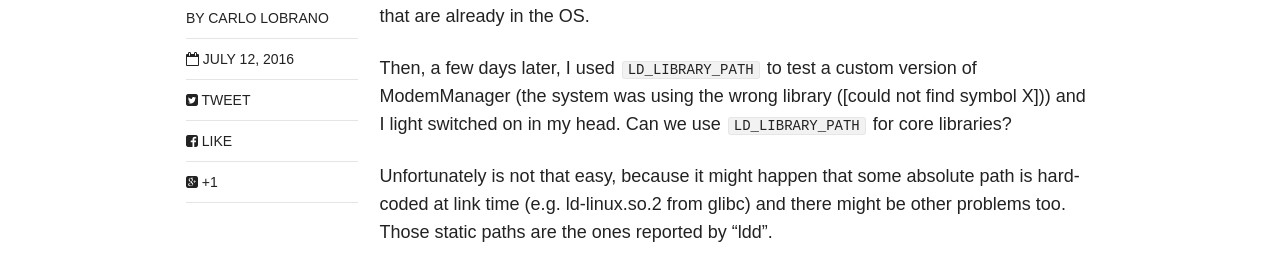
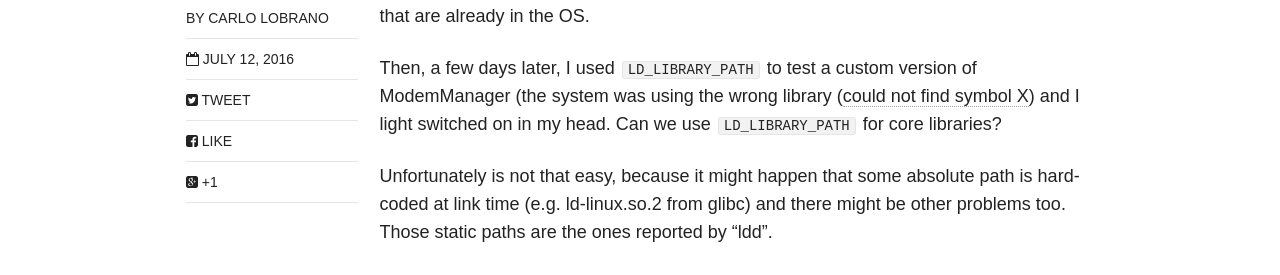
Before and after one commit to clobrano/clobrano.github.io, a Jekyll site: the page built from _posts/blog/2016-07-12-manage-multiple-core-libraries.md, in a window 1280 px wide. Shown: the part 557-832 px from the top of the page. Built offline with Jekyll 4.4.1, drawn with Linux system fonts in a browser that asks for light colours; nearby versions of some CDN libraries; some of the changed lines change nothing that is shown.

Commit message:
Fixed missing link

```diff
--- a/_posts/blog/2016-07-12-manage-multiple-core-libraries.md
+++ b/_posts/blog/2016-07-12-manage-multiple-core-libraries.md
@@ -14,7 +14,7 @@ This is just a reminder to myself, in case I will needed in the future.
 Some days ago I was discussing this interesting problem: how to manage applications that need different versions of some core libraries (e.g. glibc).
 As example, if we have an application that needs some shared library with soname `reallyneedthis.so.1`, I can package the application together with that library, but it is not that simple for core libraries that are already in the OS.
 
-Then, a few days later, I used `LD_LIBRARY_PATH` to test a custom version of ModemManager (the system was using the wrong library ([could not find symbol X])) and I light switched on in my head. Can we use `LD_LIBRARY_PATH` for core libraries?
+Then, a few days later, I used `LD_LIBRARY_PATH` to test a custom version of ModemManager (the system was using the wrong library ([could not find symbol X](http://clobrano.github.io/blog/undefined-symbol/)) and I light switched on in my head. Can we use `LD_LIBRARY_PATH` for core libraries?
 
 Unfortunately is not that easy, because it might happen that some absolute path is hard-coded at link time (e.g. ld-linux.so.2 from glibc) and there might be other problems too. Those static paths are the ones reported by "ldd".
 
```
